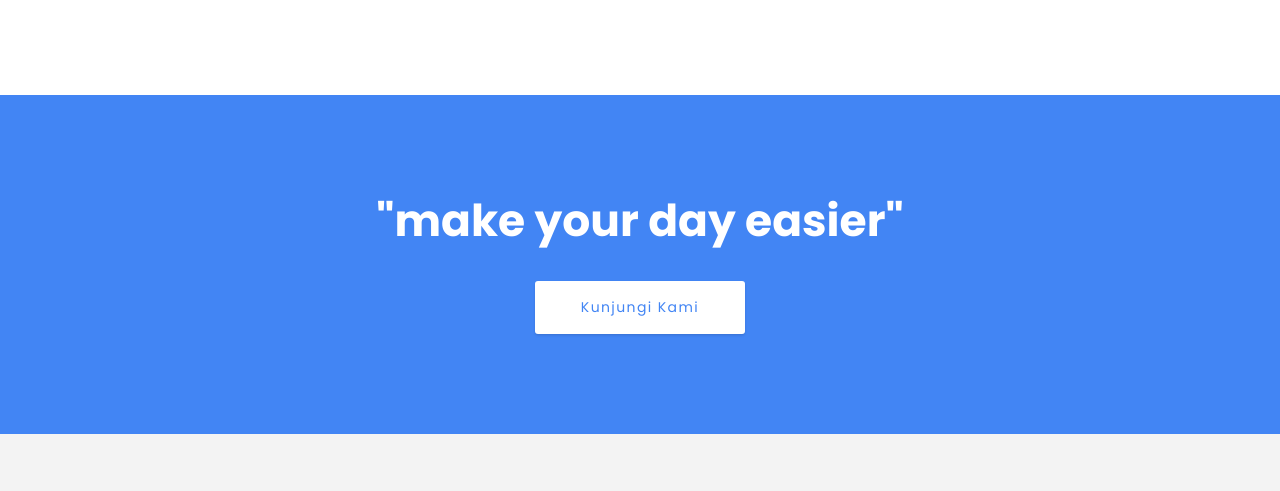
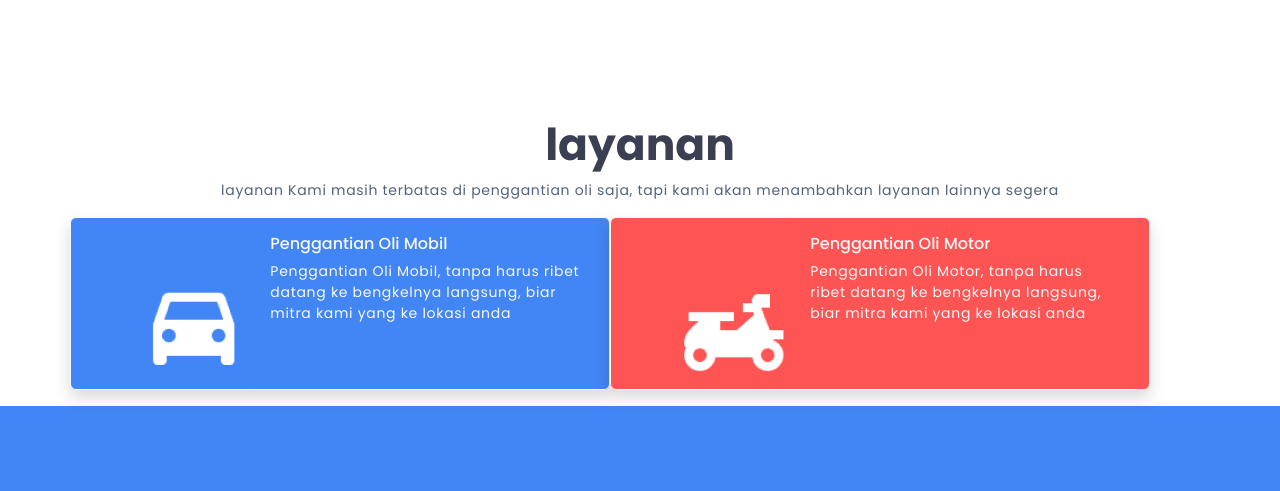
Before and after one commit to bengkol-id/bengkol-id.github.io, a plain HTML site: page index.html in a window 1280 px wide. Shown: the part 713-1204 px from the top of the page. Drawn offline with nearby package versions, Linux system fonts and the light colour scheme.

Commit message:
Update Layanan

```diff
--- a/index.html
+++ b/index.html
@@ -37,7 +37,7 @@
     <link rel="icon" type="image/x-icon" href="/images/favicon.png" />
   </head>
 
-  <body>
+  <>
     <!-- N A V B A R -->
     <nav class="navbar navbar-default navbar-expand-lg fixed-top custom-navbar">
       <button
@@ -134,6 +134,47 @@
       </div>
     </section>
     <!-- E N D  H E R O -->
+
+    <!-- P R O D U K -->
+    <div class="container" >
+      <div class="row">
+        <div class="col-lg-12">
+          <h2 class="text-center">layanan</h2>
+          <p class="text-center">layanan Kami masih terbatas di penggantian oli saja, tapi kami akan menambahkan layanan lainnya segera</p>
+        </div>
+        <!-- layanan ganti oli mobil -->
+          <div class="card border-light mb-3 shadow" style="max-width: 540px; background : #4285F4">
+            <div class="row g-0">
+              <div class="col-md-4">
+                <img src="images/layananMobil.png" class="img-fluid rounded-start" alt="Layanan Ganti Oli Mobil">
+              </div>
+              <div class="col-md-8">
+                <div class="card-body">
+                  <h5 class="card-title text-light">Penggantian Oli Mobil</h5>
+                  <p class="text-light"> Penggantian Oli Mobil, tanpa harus ribet datang ke bengkelnya langsung, biar mitra kami yang ke lokasi anda</p>
+                </div>
+              </div>
+            </div>
+        </div>
+        <!-- layanan ganti oli Motor -->
+        <div class="card border-light mb-3 shadow" style="max-width: 540px; background: #FF5454">
+            <div class="row g-0">
+              <div class="col-md-4">
+                <img src="images/layananMotor.png" class="img-fluid rounded-start" alt="Layanan Ganti Oli Mobil">
+              </div>
+              <div class="col-md-8">
+                <div class="card-body">
+                  <h5 class="card-title text-light">Penggantian Oli Motor</h5>
+                  <p class="text-light"> Penggantian Oli Motor, tanpa harus ribet datang ke bengkelnya langsung, biar mitra kami yang ke lokasi anda</p>
+                </div>
+              </div>
+            </div>
+        </div>
+      </div>
+    </div>
+
+    <!-- E N D  P R O D U K -->
+
 
     <!-- C A L L  T O  A C T I O N -->
     <section id="call-to-action">
```
Also changed, not shown: images/layananMobil.png (added), images/layananMotor.png (added).
